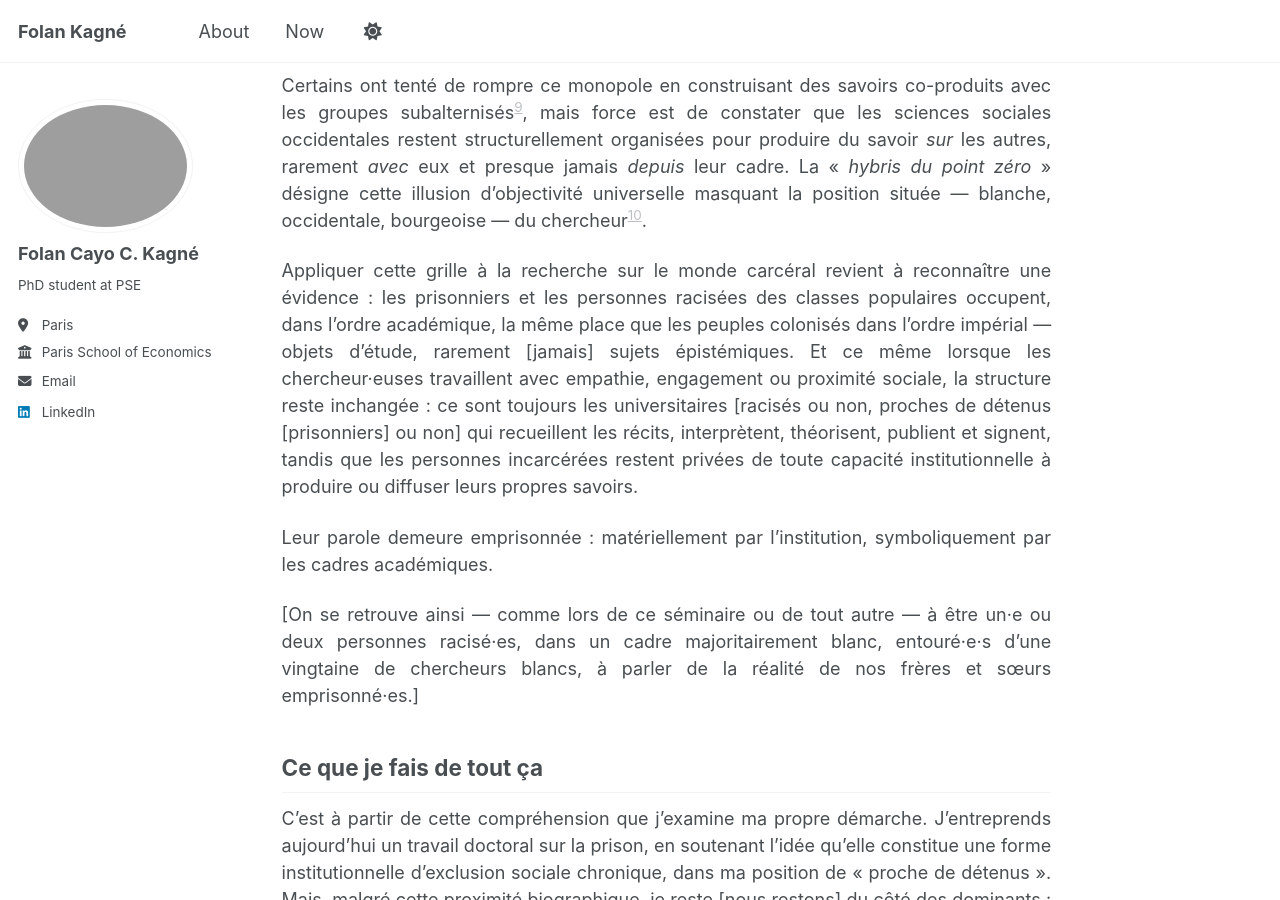
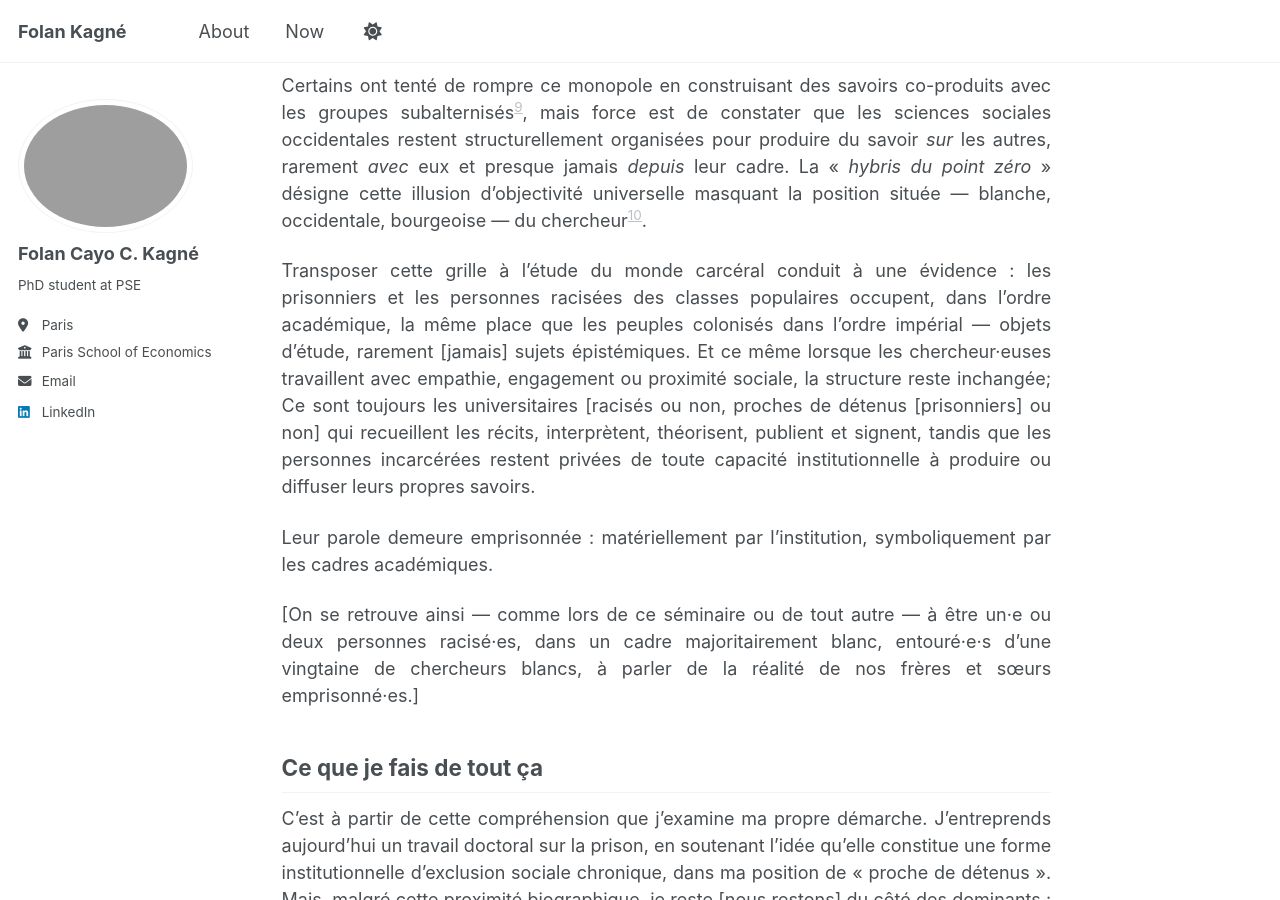
Before and after one commit to folankagne/folankagne.github.io, a Jekyll site: the page built from _posts/2025-12-16-blog-post-5.md, in a window 1280 px wide and 900 px high, scrolled down 2258 px. Built offline with Jekyll 4.4.1, drawn with Linux system fonts in a browser that asks for light colours; a script that is not in the unit is left out.

Commit message:
Update 2025-12-16-blog-post-5.md

```diff
--- a/_posts/2025-12-16-blog-post-5.md
+++ b/_posts/2025-12-16-blog-post-5.md
@@ -37,7 +37,8 @@ La critique décoloniale montre que les sciences sociales occidentales ne sont p
 
 Certains ont tenté de rompre ce monopole en construisant des savoirs co-produits avec les groupes subalternisés[^9], mais force est de constater que les sciences sociales occidentales restent structurellement organisées pour produire du savoir *sur* les autres, rarement *avec* eux et presque jamais *depuis* leur cadre. La « *hybris du point zéro* » désigne cette illusion d'objectivité universelle masquant la position située — blanche, occidentale, bourgeoise — du chercheur[^10].
 
-Appliquer cette grille à la recherche sur le monde carcéral revient à reconnaître une évidence : les prisonniers et les personnes racisées des classes populaires occupent, dans l'ordre académique, la même place que les peuples colonisés dans l'ordre impérial — objets d'étude, rarement [jamais] sujets épistémiques. Et ce même lorsque les chercheur·euses travaillent avec empathie, engagement ou proximité sociale, la structure reste inchangée : ce sont toujours les universitaires [racisés ou non, proches de détenus [prisonniers] ou non] qui recueillent les récits, interprètent, théorisent, publient et signent, tandis que les personnes incarcérées restent privées de toute capacité institutionnelle à produire ou diffuser leurs propres savoirs.
+<!--Appliquer cette grille à la recherche sur le monde carcéral revient à reconnaître une évidence -->
+Transposer cette grille à l’étude du monde carcéral conduit à une évidence : les prisonniers et les personnes racisées des classes populaires occupent, dans l'ordre académique, la même place que les peuples colonisés dans l'ordre impérial — objets d'étude, rarement [jamais] sujets épistémiques. Et ce même lorsque les chercheur·euses travaillent avec empathie, engagement ou proximité sociale, la structure reste inchangée; Ce sont toujours les universitaires [racisés ou non, proches de détenus [prisonniers] ou non] qui recueillent les récits, interprètent, théorisent, publient et signent, tandis que les personnes incarcérées restent privées de toute capacité institutionnelle à produire ou diffuser leurs propres savoirs.
 
 Leur parole demeure emprisonnée : matériellement par l'institution, symboliquement par les cadres académiques.
 
```
